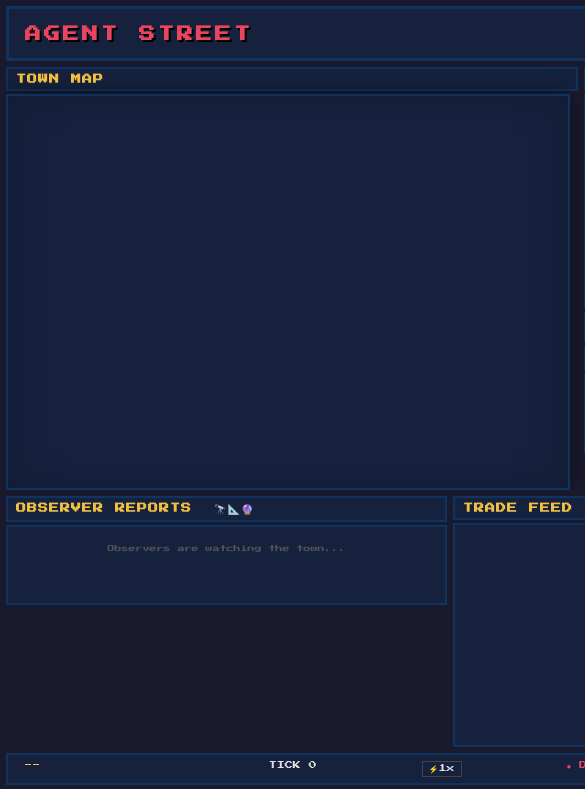
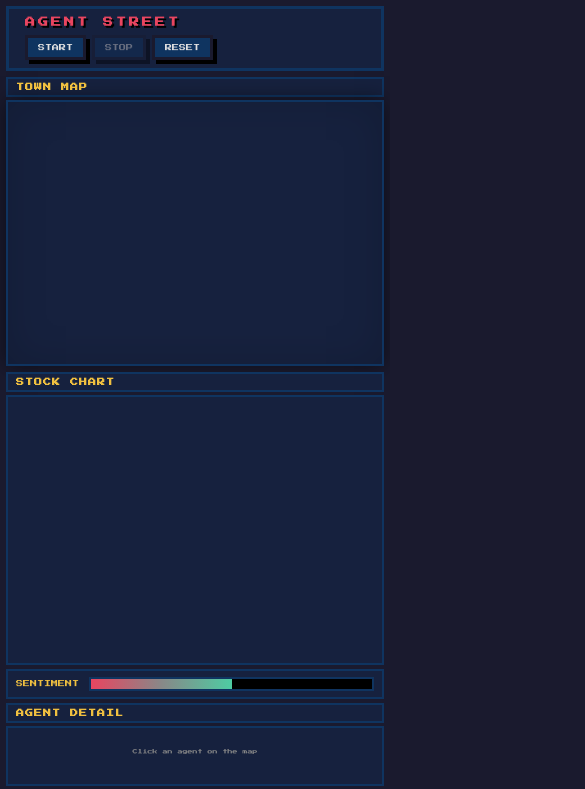
Before and after one commit to huiihao/agent-street, a plain HTML site: page frontend/index.html in a window 390 px wide. Shown: the top 789 px of the page, 585 px wide, since content can reach past the window. Drawn offline with Linux system fonts and the light colour scheme; no server answers.

Commit message:
Responsive layout: CSS Grid, clamp() fonts, media queries
- Replace fixed flex widths with CSS Grid (3 columns + 2 columns)
- All canvases: max-width:100% with pixel-art rendering mode
- Font sizes use clamp() for smooth scaling: clamp(min, vw, max)
- Media queries: 900px tablet (2-col), 640px mobile (1-col)
- Removed min-width constraint, layout works from 400px to 4K
- Top bar flex-wrap for narrow screens
- Observer + trade feed use grid-template-columns: 1fr 1fr

```diff
--- a/frontend/css/style.css
+++ b/frontend/css/style.css
@@ -11,28 +11,31 @@
   --gold: #f0c040;
 }
 
-* { margin: 0; padding: 0; box-sizing: border-box; }
+*, *::before, *::after { margin: 0; padding: 0; box-sizing: border-box; }
 
 body {
   background: var(--bg);
   color: var(--text);
   font-family: 'Press Start 2P', monospace;
-  font-size: 10px;
+  font-size: clamp(8px, 1.2vw, 10px);
   image-rendering: pixelated;
   image-rendering: crisp-edges;
 }
 
 #app {
-  max-width: 1200px;
-  min-width: 900px;
-  margin: 0 auto;
+  width: 100%;
+  max-width: 100%;
   padding: 6px;
 }
+
+/* ── Top bar ──────────────────────────────────────────── */
 
 #top-bar {
   display: flex;
   justify-content: space-between;
   align-items: center;
+  flex-wrap: wrap;
+  gap: 8px;
   padding: 8px 16px;
   background: var(--panel-bg);
   border: 3px solid var(--border);
@@ -40,17 +43,17 @@ body {
 }
 
 #top-bar h1 {
-  font-size: 16px;
+  font-size: clamp(12px, 1.6vw, 16px);
   color: var(--accent);
   text-shadow: 2px 2px 0 #000;
   letter-spacing: 3px;
 }
 
-#controls { display: flex; gap: 8px; }
+#controls { display: flex; gap: 6px; flex-wrap: wrap; }
 
 .pixel-btn {
   font-family: 'Press Start 2P', monospace;
-  font-size: 11px;
+  font-size: clamp(8px, 1vw, 11px);
   padding: 8px 16px;
   background: var(--border);
   color: var(--text);
@@ -65,42 +68,43 @@ body {
 .pixel-btn:disabled { opacity: 0.4; cursor: not-allowed; transform: none; box-shadow: 4px 4px 0 #000; }
 
 .panel-title {
-  font-size: 10px;
+  font-size: clamp(8px, 1vw, 10px);
   color: var(--gold);
-  padding: 5px 8px;
+  padding: 4px 8px;
   background: var(--panel-bg);
   border: 2px solid var(--border);
   margin-bottom: 3px;
   letter-spacing: 1px;
 }
 
-/* ── Main row with overflow scroll ──────────────────────── */
+/* ── Three-column grid: map | center | leader ─────────── */
 
 #main-row {
-  display: flex;
+  display: grid;
+  grid-template-columns: 1fr auto 200px;
   gap: 6px;
   margin-bottom: 6px;
-  overflow-x: auto;
 }
 
-#map-panel      { flex: 0 0 572px; }
-#center-panel   { flex: 1 1 auto; min-width: 300px; display: flex; flex-direction: column; gap: 4px; }
-#leader-panel   { flex: 0 0 210px; }
+#map-panel { min-width: 0; }
+#center-panel { min-width: 280px; display: flex; flex-direction: column; gap: 4px; }
+#leader-panel { min-width: 200px; }
 
-/* All canvases: scale down if container too narrow */
+/* Canvases: buffer matches display, scales down with pixel-art fidelity */
 #town-canvas, #chart-canvas, #leader-canvas {
+  display: block;
+  max-width: 100%;
   border: 2px solid var(--border);
   background: var(--panel-bg);
-  display: block;
-  max-width: 100%;
-  height: auto;
+  image-rendering: pixelated;
+  image-rendering: crisp-edges;
 }
 
 #town-canvas {
   box-shadow: 0 0 20px rgba(0,0,0,0.5), inset 0 0 40px rgba(0,0,0,0.15);
 }
 
-/* ── Center panel ────────────────────────────────────────── */
+/* ── Center panel contents ────────────────────────────── */
 
 #chart-area { flex-shrink: 0; }
 
@@ -114,18 +118,13 @@ body {
   flex-shrink: 0;
 }
 
-#sentiment-bar-wrap .label {
-  font-size: 7px;
-  color: var(--gold);
-  white-space: nowrap;
-}
+#sentiment-bar-wrap .label { font-size: 7px; color: var(--gold); white-space: nowrap; }
 
 #sentiment-track {
   flex: 1;
   height: 14px;
   background: #000;
   border: 2px solid var(--border);
-  position: relative;
   overflow: hidden;
 }
 
@@ -136,59 +135,55 @@ body {
   transition: width 0.5s;
 }
 
-#detail-area { flex: 1; min-height: 80px; overflow: hidden; }
+#detail-area { flex: 1; min-height: 60px; }
 
 #agent-detail {
   background: var(--panel-bg);
   border: 2px solid var(--border);
-  padding: 6px;
-  min-height: 80px;
-  max-height: 160px;
+  padding: 4px 6px;
+  min-height: 60px;
+  max-height: 140px;
   overflow-y: auto;
-  font-size: 7px;
+  font-size: clamp(5px, 0.7vw, 7px);
   line-height: 1.7;
 }
 
-/* ── Agent detail card ───────────────────────────────────── */
-
+/* Agent detail card */
 .agent-detail-card .agent-header {
-  display: flex;
-  align-items: center;
-  gap: 8px;
-  padding: 4px 8px;
-  margin-bottom: 4px;
-  background: #1a1a30;
+  display: flex; align-items: center; gap: 8px;
+  padding: 4px 8px; margin-bottom: 4px; background: #1a1a30;
 }
-.agent-id { font-size: 8px; color: var(--gold); }
-.agent-name { font-size: 7px; color: #888; }
-.agent-mood { font-size: 6px; padding: 2px 6px; }
+.agent-id { font-size: clamp(6px, 0.8vw, 8px); color: var(--gold); }
+.agent-name { font-size: clamp(5px, 0.7vw, 7px); color: #888; }
+.agent-mood { font-size: clamp(5px, 0.6vw, 6px); padding: 2px 6px; }
 .mood-confident { color: var(--green); }
 .mood-calm { color: #6baed6; }
 .mood-worried { color: #f0a040; }
 .mood-excited { color: var(--gold); }
 .mood-panicked { color: var(--red); }
 .agent-motto { font-size: 6px; font-style: italic; color: #777; padding: 2px 8px; }
-.agent-backstory { font-size: 6px; color: #999; padding: 4px 8px; border-bottom: 1px solid var(--border); }
+.agent-backstory { font-size: clamp(5px, 0.6vw, 6px); color: #999; padding: 4px 8px; border-bottom: 1px solid var(--border); }
 .agent-stats { display: flex; flex-wrap: wrap; gap: 2px 16px; padding: 6px 8px; font-size: 6px; }
 .stat-row { display: flex; gap: 8px; }
 .stat-row span:first-child { color: #888; }
 .stat-row span:last-child { color: var(--text); }
 .stat-row .positive { color: var(--green); }
 .stat-row .negative { color: var(--red); }
-.agent-thoughts { padding: 6px 8px; border-top: 1px solid var(--border); }
+.agent-thoughts { padding: 4px 8px; border-top: 1px solid var(--border); }
 .thoughts-title { font-size: 6px; color: var(--gold); margin-bottom: 4px; }
 .thought-line { font-size: 5px; color: #aaa; padding: 1px 0 1px 6px; border-left: 2px solid #333; margin: 2px 0; }
 
-/* ── Bottom row: observer + trade side by side ──────────── */
+/* ── Bottom row: observer + trade side by side ────────── */
 
 #bottom-row {
-  display: flex;
+  display: grid;
+  grid-template-columns: 1fr 1fr;
   gap: 6px;
   margin-bottom: 6px;
 }
 
-#observer-panel { flex: 1; min-width: 0; }
-#trade-feed-panel { flex: 1; min-width: 0; }
+#observer-panel { min-width: 0; }
+#trade-feed-panel { min-width: 0; }
 
 #observer-reports {
   background: var(--panel-bg);
@@ -203,35 +198,29 @@ body {
 
 .obs-placeholder {
   color: #555;
-  font-size: 7px;
+  font-size: clamp(5px, 0.7vw, 7px);
   padding: 12px;
   text-align: center;
   width: 100%;
 }
 
 .obs-report {
-  flex: 1;
-  min-width: 0;
-  padding: 6px 8px;
+  flex: 1; min-width: 0;
+  padding: 4px 6px;
   background: #1a1a30;
-  font-size: 7px;
+  font-size: clamp(5px, 0.7vw, 7px);
   line-height: 1.5;
   border-top: 3px solid var(--border);
 }
 
-.obs-header {
-  display: flex;
-  align-items: center;
-  gap: 4px;
-  margin-bottom: 4px;
-}
-.obs-icon { font-size: 12px; flex-shrink: 0; }
-.obs-name { font-size: 8px; font-weight: bold; flex-shrink: 0; }
-.obs-tick { font-size: 6px; color: #555; margin-left: auto; flex-shrink: 0; }
-.obs-confidence { font-size: 6px; flex-shrink: 0; }
+.obs-header { display: flex; align-items: center; gap: 4px; margin-bottom: 3px; }
+.obs-icon { font-size: clamp(8px, 1.2vw, 12px); flex-shrink: 0; }
+.obs-name { font-size: clamp(6px, 0.8vw, 8px); font-weight: bold; flex-shrink: 0; }
+.obs-tick { font-size: clamp(4px, 0.6vw, 6px); color: #555; margin-left: auto; flex-shrink: 0; }
+.obs-confidence { font-size: clamp(4px, 0.6vw, 6px); flex-shrink: 0; }
 
 .obs-title {
-  font-size: 7px;
+  font-size: clamp(5px, 0.7vw, 7px);
   color: var(--gold);
   margin: 2px 0;
   font-style: italic;
@@ -241,20 +230,20 @@ body {
 }
 
 .obs-content {
-  font-size: 6px;
+  font-size: clamp(4px, 0.6vw, 6px);
   color: #bbb;
   line-height: 1.4;
 }
 
-/* ── Trade feed ──────────────────────────────────────────── */
+/* ── Trade feed ────────────────────────────────────────── */
 
 #trade-feed {
-  height: 224px;
+  height: 200px;
   overflow-y: auto;
   background: var(--panel-bg);
   border: 2px solid var(--border);
   padding: 4px 8px;
-  font-size: 8px;
+  font-size: clamp(6px, 0.8vw, 8px);
   line-height: 1.8;
 }
 
@@ -267,20 +256,21 @@ body {
 .trade-entry .symbol { color: var(--gold); }
 .trade-entry .persona { color: #a0b0d0; }
 
-/* ── Status bar ──────────────────────────────────────────── */
+/* ── Status bar ────────────────────────────────────────── */
 
 #status-bar {
   display: flex;
   justify-content: space-between;
+  align-items: center;
+  flex-wrap: wrap;
   padding: 6px 16px;
   background: var(--panel-bg);
   border: 2px solid var(--border);
-  font-size: 8px;
-  flex-wrap: wrap;
+  font-size: clamp(6px, 0.8vw, 8px);
   gap: 8px;
 }
 
-#st-world-time { color: var(--gold); min-width: 140px; }
+#st-world-time { color: var(--gold); }
 #st-speed { cursor: pointer; user-select: none; padding: 2px 6px; border: 1px solid #444; }
 #st-speed:hover { border-color: var(--gold); }
 #st-status.connected { color: var(--green); }
@@ -288,7 +278,7 @@ body {
 #st-sim.running { color: var(--green); }
 #st-sim.stopped { color: var(--red); }
 
-/* ── Scrollbars ──────────────────────────────────────────── */
+/* ── Scrollbars ────────────────────────────────────────── */
 
 #trade-feed::-webkit-scrollbar,
 #agent-detail::-webkit-scrollbar,
@@ -299,12 +289,36 @@ body {
 #trade-feed::-webkit-scrollbar-track,
 #agent-detail::-webkit-scrollbar-track,
 #observer-reports::-webkit-scrollbar-track,
-#main-row::-webkit-scrollbar-track {
-  background: #000;
-}
+#main-row::-webkit-scrollbar-track { background: #000; }
 #trade-feed::-webkit-scrollbar-thumb,
 #agent-detail::-webkit-scrollbar-thumb,
 #observer-reports::-webkit-scrollbar-thumb,
-#main-row::-webkit-scrollbar-thumb {
-  background: var(--border);
+#main-row::-webkit-scrollbar-thumb { background: var(--border); }
+
+/* ── Responsive breakpoints ────────────────────────────── */
+
+/* Tablet / narrow: stack vertically */
+@media (max-width: 900px) {
+  #main-row {
+    grid-template-columns: 1fr 1fr;
+    grid-template-areas:
+      "map    map"
+      "center leader";
+  }
+  #map-panel { grid-area: map; }
+  #center-panel { grid-area: center; }
+  #leader-panel { grid-area: leader; }
 }
+
+/* Very narrow: single column */
+@media (max-width: 640px) {
+  #main-row {
+    grid-template-columns: 1fr;
+    grid-template-areas: "map" "center" "leader";
+  }
+  #bottom-row {
+    grid-template-columns: 1fr;
+  }
+  #top-bar h1 { font-size: 10px; }
+  .pixel-btn { font-size: 7px; padding: 6px 10px; }
+}
```
